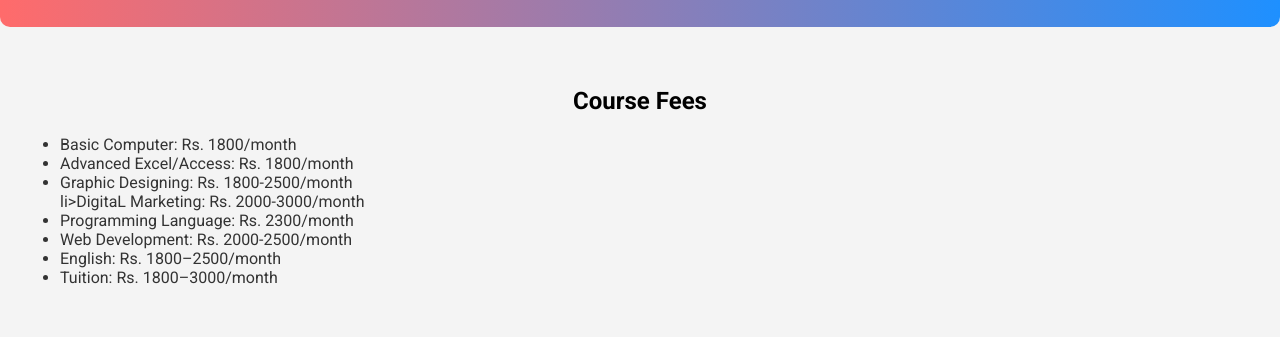
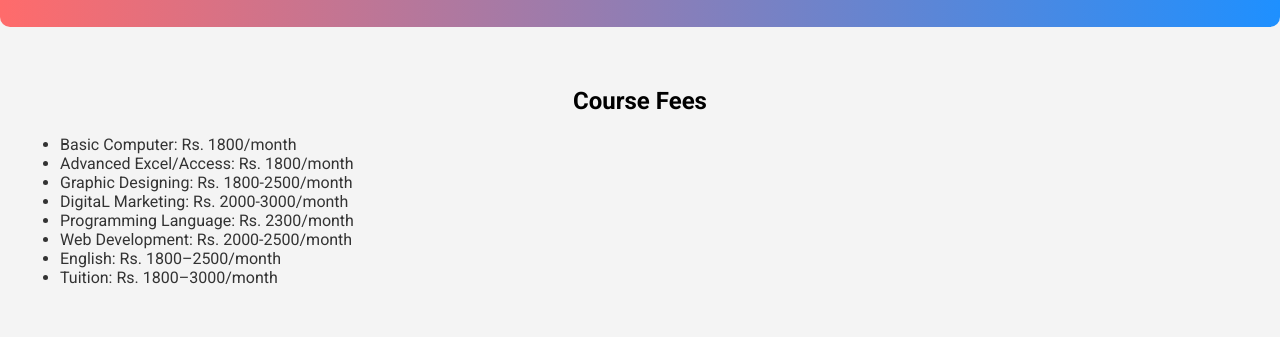
Before and after one commit to SafaSikander/NextGen-Scholar, a plain HTML site: page index.html in a window 1280 px wide. Shown: the part 1823-2160 px from the top of the page. Drawn offline with Linux system fonts and the light colour scheme.

Commit message:
index.html

```diff
--- a/index.html
+++ b/index.html
@@ -230,7 +230,7 @@
       <li>Basic Computer: Rs. 1800/month</li>
       <li>Advanced Excel/Access: Rs. 1800/month</li>
       <li>Graphic Designing: Rs. 1800-2500/month</li>
-      li>DigitaL Marketing: Rs. 2000-3000/month</li>
+      <li>DigitaL Marketing: Rs. 2000-3000/month</li>
       <li>Programming Language: Rs. 2300/month</li>
       <li>Web Development: Rs. 2000-2500/month</li>
       <li>English: Rs. 1800–2500/month</li>
```
